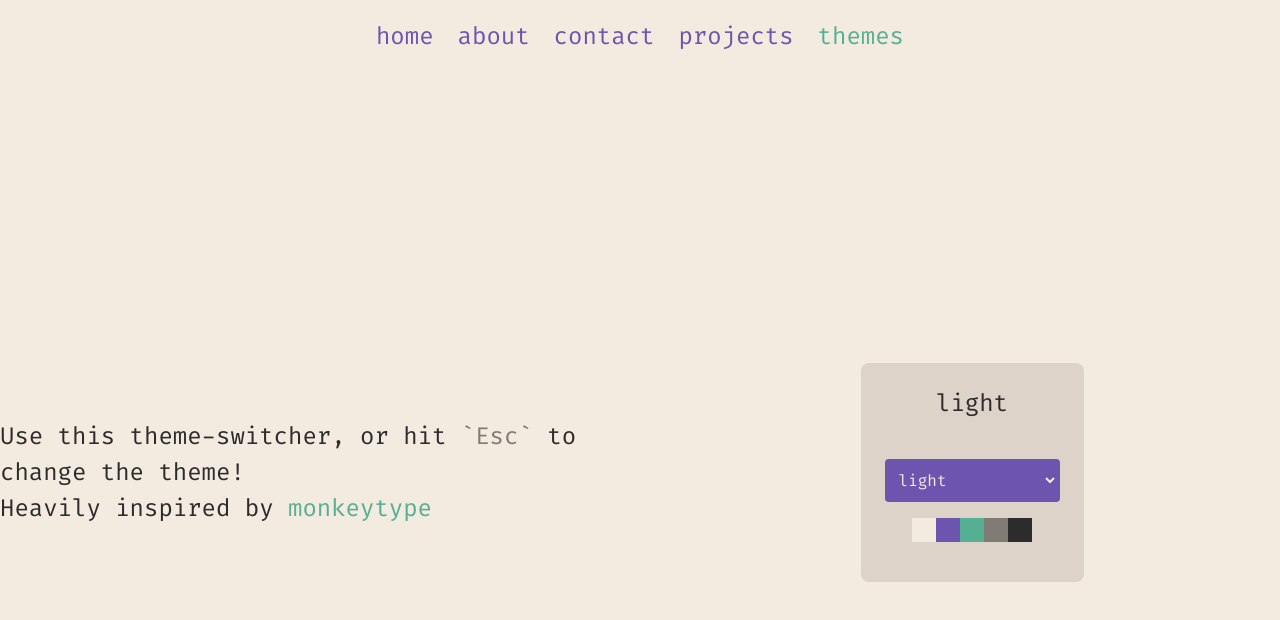
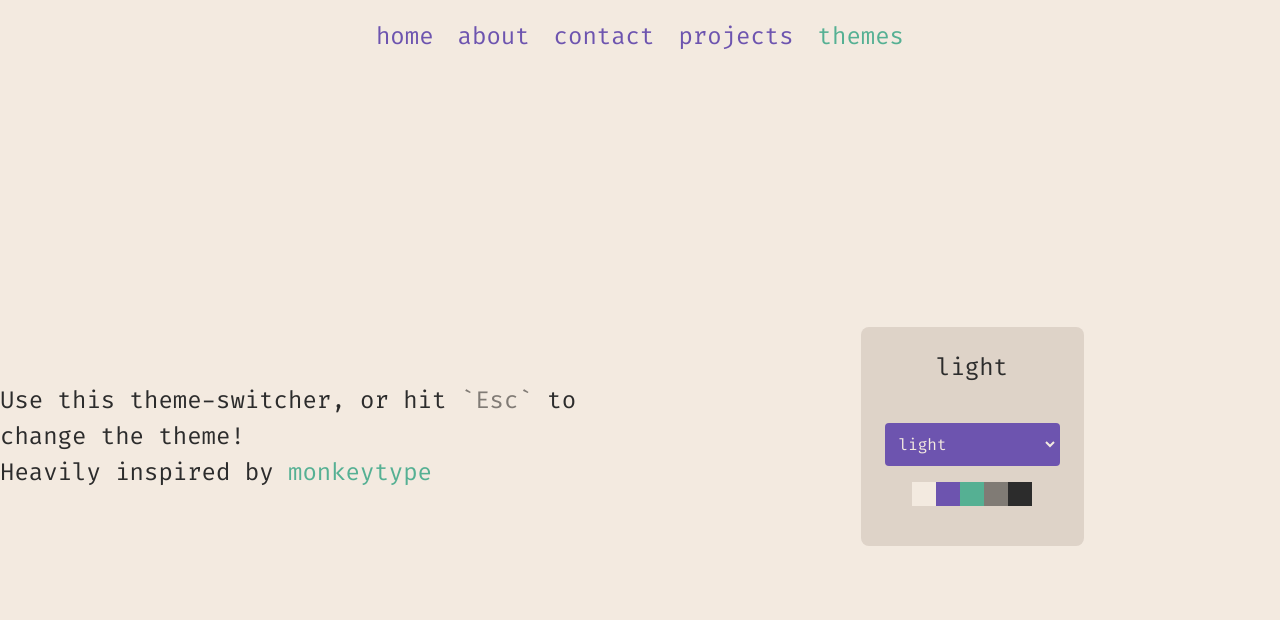
Before and after one commit to mikeycodingstuff/mikeycodingstuff.github.io, a Vue app: page /themes in a window 1280 px wide. Shown: the top 620 px of the page. Built offline with nearby package versions, Linux system fonts and the light colour scheme.

Commit message:
styling for layout

```diff
--- a/src/App.vue
+++ b/src/App.vue
@@ -11,6 +11,8 @@ useColorMode({
 </script>
 
 <template>
-  <nav-bar v-if="$route.path !== '/'"></nav-bar>
-  <router-view class="h-screen w-screen grid place-items-center" />
+  <div class="flex flex-col h-screen">
+    <nav-bar v-if="$route.path !== '/'"></nav-bar>
+    <router-view class="grid grow place-items-center" />
+  </div>
 </template>
```
